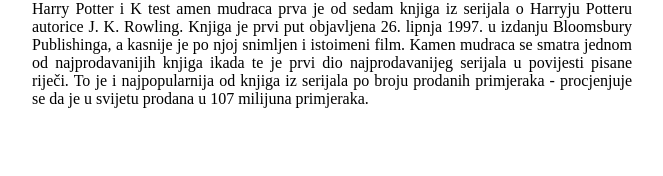
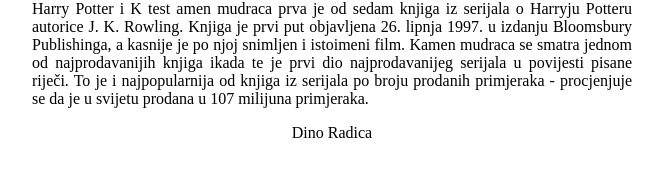
Before and after one commit to ptrutanic/parcijalni-ispit-petar, a website: page index.html in a window 1280 px wide. Shown: the part 740-916 px from the top of the page, without its empty margins (308-971 px from the left). Drawn offline with Linux system fonts and the light colour scheme.

Commit message:
Update index.html
Dino Radica: Parcijalni ispit

```diff
--- a/index.html
+++ b/index.html
@@ -16,5 +16,9 @@
     To je i najpopularnija od knjiga iz serijala po broju prodanih primjeraka
     - procjenjuje se da je u svijetu prodana u 107 milijuna primjeraka.
 </p>
+
+<div>Dino Radica</div>
+
+
 </body>
 </html>
```
